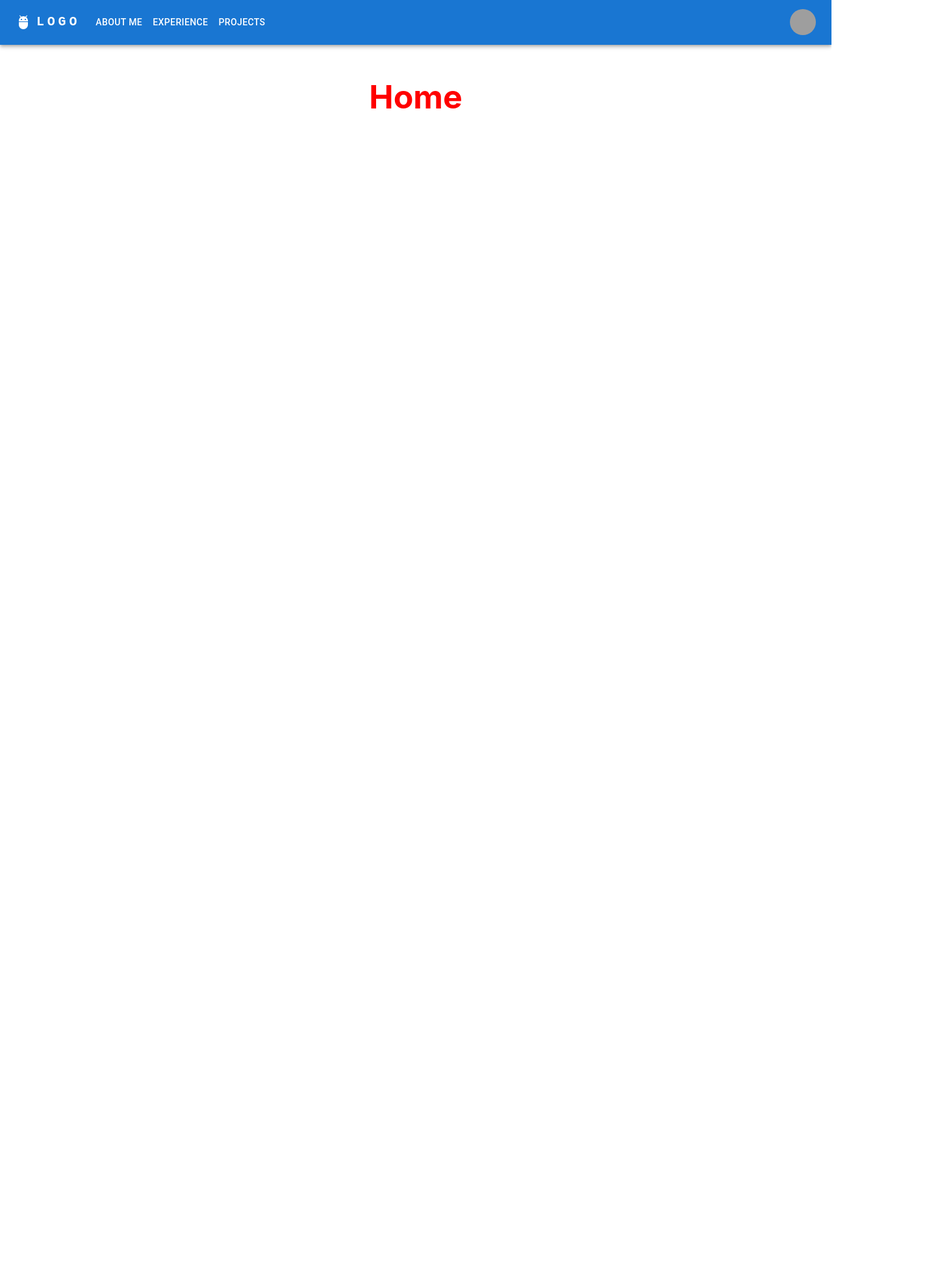
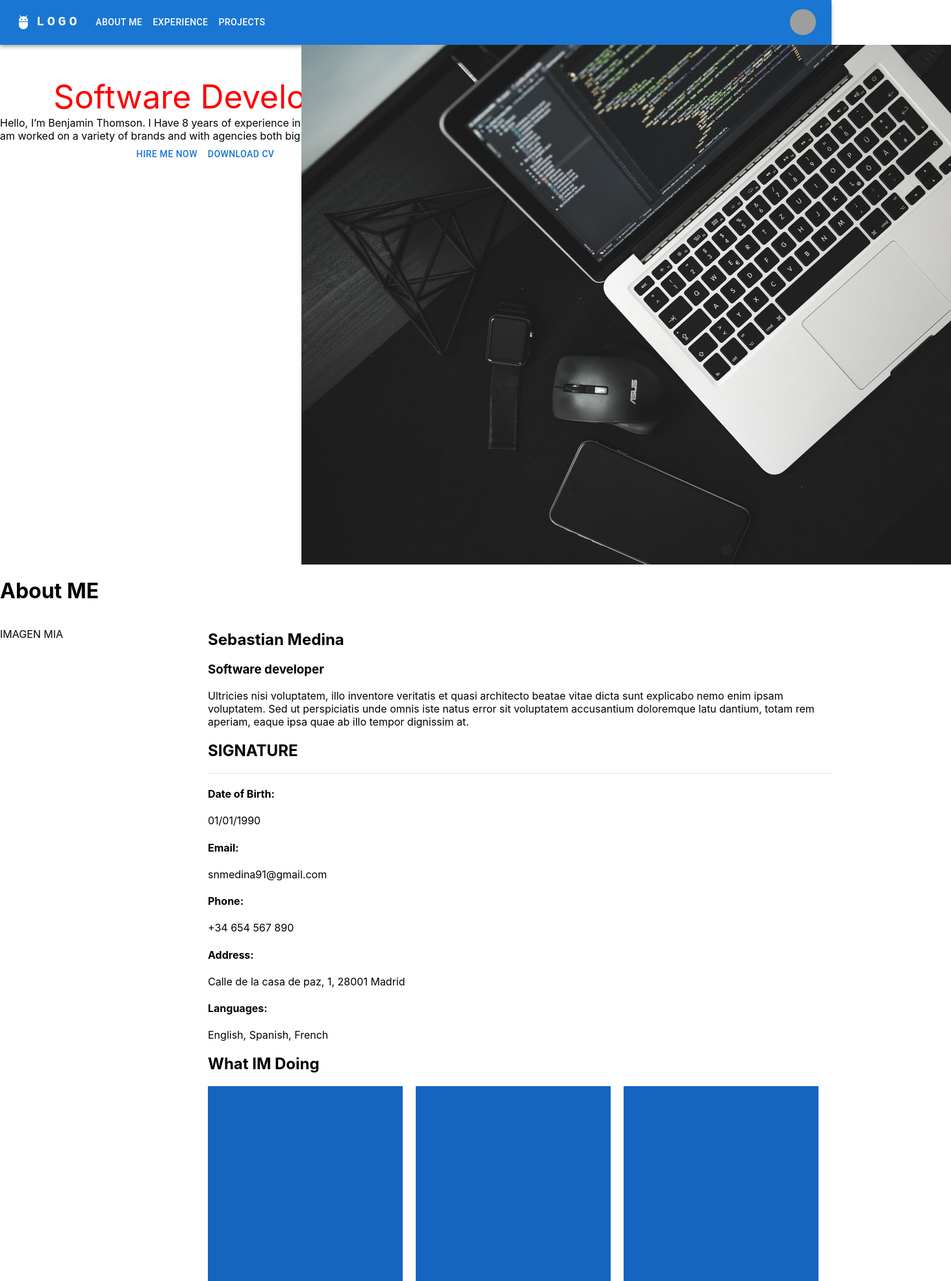
Before and after one commit to preto93/portfolio, a React (Create React App) app in the folder portfolio/: page / in a window 1280 px wide. Shown: the whole page at 65% size, 1464 px wide, since content can reach past the window. Before the commit the page ends 800 px from the top, so only its background shows below. Built offline with nearby package versions, Linux system fonts and the light colour scheme; grey boxes are pictures that could not be loaded.

Commit message:
added About component

```diff
--- a/portfolio/src/App.js
+++ b/portfolio/src/App.js
@@ -2,12 +2,14 @@ import logo from './logo.svg';
 import './App.css';
 import Home from './components/Home/Home'
 import NavBar from './components/NavBar/NavBar'
+import About from './components/About/About'
 
 function App() {
   return (
     <>
     <NavBar />
     <Home />
+    <About />
     </>
   );
 }
--- /dev/null
+++ b/portfolio/src/components/About/About.jsx
@@ -0,0 +1,86 @@
+import React from "react";
+import "./About.css";
+import { Grid, Divider, Box } from "@mui/material";
+
+const About = () => {
+  return (
+    <>
+      <h1>About ME</h1>
+
+      <Grid container xs={12}>
+        <Grid item md={3}>
+          <p>IMAGEN MIA</p>
+        </Grid>
+        <Grid item md={9}>
+          <h2>Sebastian Medina</h2>
+          <h3>Software developer</h3>
+          <p>
+            Ultricies nisi voluptatem, illo inventore veritatis et quasi
+            architecto beatae vitae dicta sunt explicabo nemo enim ipsam
+            voluptatem. Sed ut perspiciatis unde omnis iste natus error sit
+            voluptatem accusantium doloremque latu dantium, totam rem aperiam,
+            eaque ipsa quae ab illo tempor dignissim at.
+          </p>
+          <h2>SIGNATURE</h2>
+          <Divider />
+          <h4>Date of Birth:</h4>
+          <p>01/01/1990</p>
+          <h4>Email:</h4>
+          <p>snmedina91@gmail.com</p>
+          <h4>Phone:</h4>
+          <p>+34 654 567 890</p>
+          <h4>Address:</h4>
+          <p>Calle de la casa de paz, 1, 28001 Madrid</p>
+          <h4>Languages:</h4>
+          <p>English, Spanish, French</p>
+
+          <h2>What IM Doing</h2>
+          <Grid container md={12}>
+            <Grid item md={4}>
+          <Box
+            sx={{
+                width: 300,
+                height: 300,
+                backgroundColor: "primary.dark",
+                "&:hover": {
+                    backgroundColor: "primary.main",
+                    opacity: [0.9, 0.8, 0.7],
+                },
+            }}
+            />
+            </Grid>
+            <Grid item md={4}>
+          <Box
+            sx={{
+                width: 300,
+                height: 300,
+                backgroundColor: "primary.dark",
+                "&:hover": {
+                    backgroundColor: "primary.main",
+                    opacity: [0.9, 0.8, 0.7],
+                },
+            }}
+            />
+            </Grid>
+
+            <Grid item md={4}>
+          <Box
+            sx={{
+                width: 300,
+                height: 300,
+                backgroundColor: "primary.dark",
+                "&:hover": {
+                    backgroundColor: "primary.main",
+                    opacity: [0.9, 0.8, 0.7],
+                },
+            }}
+            />
+            </Grid>
+            </Grid>
+        </Grid>
+      </Grid>
+    </>
+  );
+};
+
+export default About;
--- a/portfolio/src/components/Home/Home.css
+++ b/portfolio/src/components/Home/Home.css
@@ -4,3 +4,8 @@
     color: rgb(255, 0, 0);
     margin-top: 50px;
 }
+
+.divider{
+    display: flex;
+    justify-content: center;
+}
--- a/portfolio/src/components/Home/Home.jsx
+++ b/portfolio/src/components/Home/Home.jsx
@@ -1,13 +1,49 @@
-import React from 'react'
-import './Home.css'
+import React from "react";
+import "./Home.css";
+import { styled } from "@mui/material/styles";
+import Box from "@mui/material/Box";
+import Paper from "@mui/material/Paper";
+import Grid from "@mui/material/Grid";
+import Button from "@mui/material/Button";
+import Back from '../../assets/back.jpg';
 
 const Home = () => {
   return (
     <>
-    <h1 className='title'>Home</h1>
+      <Box sx={{ flexGrow: 1 }}>
+        <Grid container spacing={2}>
+          <Grid item md={6}>
+            <Grid item md={12}>
+              <div className="divider">
+                <label className="title">Software Developer</label>
+              </div>
+            </Grid>
+            <Grid item xs={12}>
+              <div className="divider">
+                <label className="subtitle">Hello, I’m Benjamin Thomson. I Have 8 years of experience in Web and UX design.
+                 I am worked on a variety of brands and with agencies both big and small.
+                </label>
+              </div>
+            </Grid>
+            <Grid item xs={12}>
+              <div className="divider">
+                <Button>Hire me now</Button>
+                <Button>Download CV</Button>
+              </div>
+            </Grid>
+          </Grid>
+          <Grid item md={6}>
+            <Grid item md={12}>
+              <div className="divider">
+                <img src={Back} alt='back' />
+
+              </div>
+            </Grid>
+          </Grid>
+        </Grid>
+      </Box>
     </>
+  );
+};
 
-  )
-}
-
-export default Home
+export default Home;
```
Also changed, not shown: portfolio/src/assets/back.jpg (added), portfolio/src/components/About/About.css (added).
